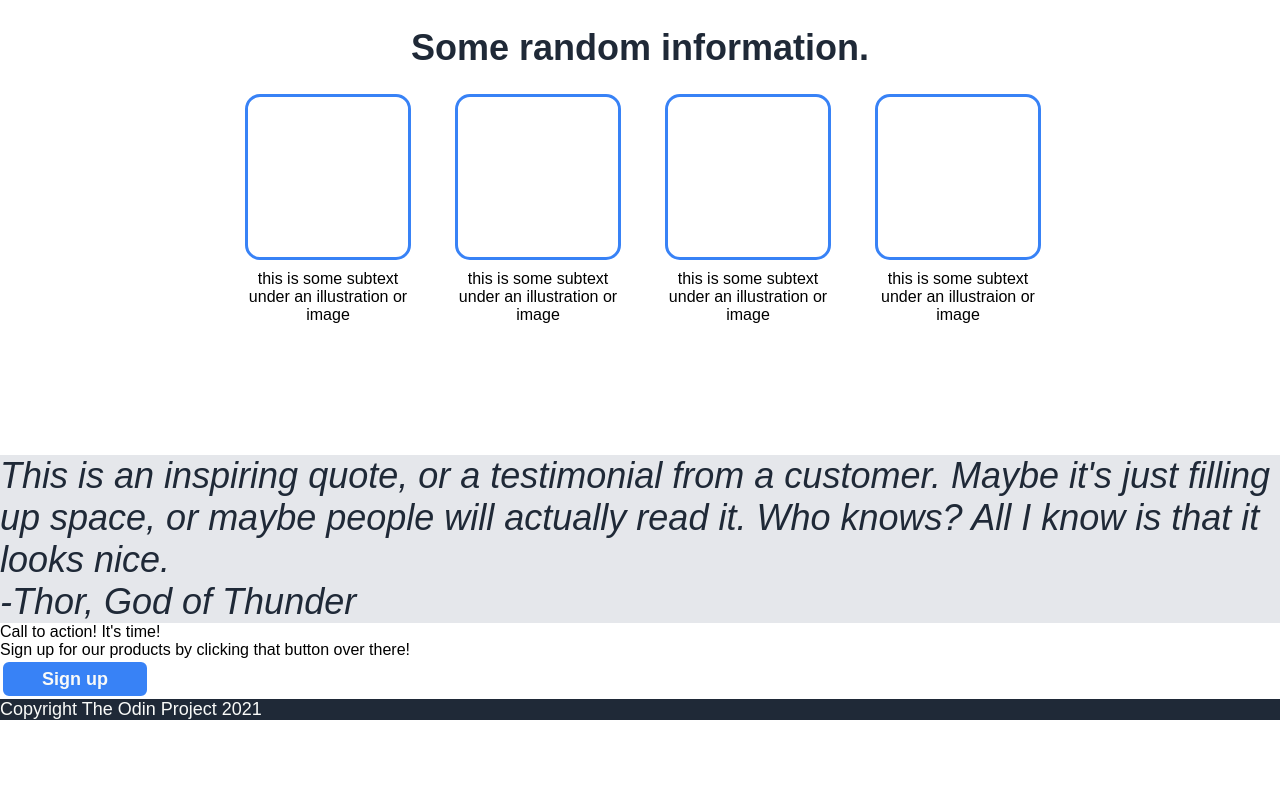
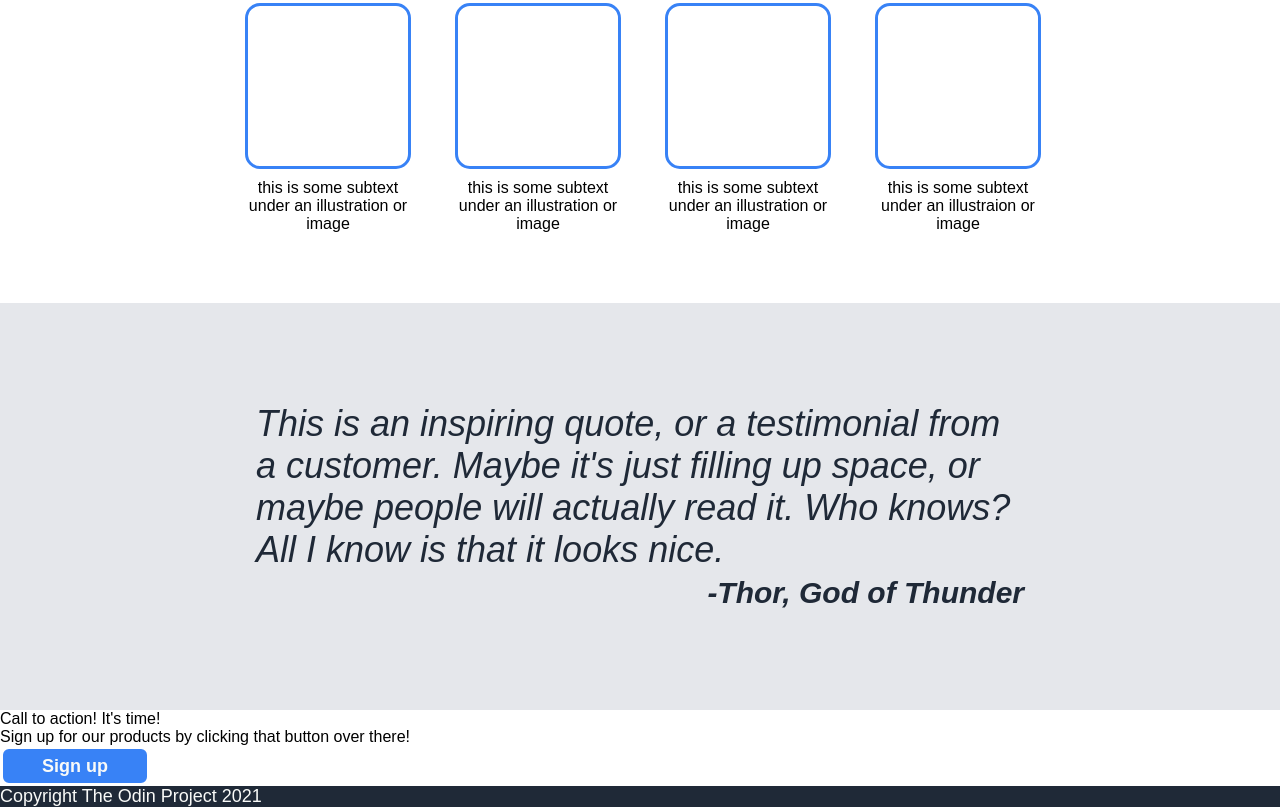
Before and after one commit to l-ada23/odin-landing-page, a plain HTML site: page index.html in a window 1280 px wide. Shown: the part 705-1512 px from the top of the page. Before the commit the page ends 1425 px from the top, so only its background shows below. Drawn offline with Linux system fonts and the light colour scheme.

Commit message:
Complete CSS Styling For Quote Section

```diff
--- a/index.html
+++ b/index.html
@@ -51,12 +51,12 @@
             </div>
         </div>
 
-        <div id="quote">
-            <p>This is an inspiring quote, or a testimonial from a customer. Maybe it's just filling up space, or maybe people will actually read it. Who knows? All I know is that it looks nice.</p>
-            <p>-Thor, God of Thunder</p>
+        <div class="quote-container">
+            <p id="quote">This is an inspiring quote, or a testimonial from a customer. Maybe it's just filling up space, or maybe people will actually read it. Who knows? All I know is that it looks nice.</p>
+            <p id="author">-Thor, God of Thunder</p>
         </div>
 
-        <div id="call-to-action">
+        <div class="call-to-action-container">
             <p>Call to action! It's time!</p>
             <p>Sign up for our products by clicking that button over there!</p>
             <button id="button-2">Sign up</button>
--- a/style.css
+++ b/style.css
@@ -3,12 +3,11 @@
     margin: 0;
 }
 
-/* Header */
+/* Header and Banner */
 
 .header-container {
     color: #e5e7eb;
-    height: 75vh;
-    width: 100%;
+    height: auto;
     display: flex;
     flex-direction: column;
 }
@@ -34,10 +33,10 @@ ul {
 
 .banner-container {
     display: flex;
-    flex: 1 1 0;
     justify-content: space-between;
     gap: 100px;
     margin: 10vh 20vw;
+    padding: 60px 0;
 }
 
 .hero-container {
@@ -61,25 +60,25 @@ ul {
     height: auto;
     justify-content: center;
     align-items: center;
+    padding: 10px;
 }
 
 #logo, #hero, footer {
     color: #f9faf8;
 }
 
-/* Banner */
-
 /* Random Info */
 
 .random-info {
     text-align: center;
-    height: 70vh;
+    height: auto;
     display: flex;
     flex-direction: column;
     justify-content: center;
     align-items: center;
     gap: 25px;
     flex: 1;
+    padding: 70px 0;
 }
 
 .images {
@@ -107,19 +106,30 @@ ul {
     font-weight: 900;
 }
 
-
-
-
 /* Quote */
 
-#quote, #h2-random-info {
+.quote-container, #h2-random-info {
     font-size: 36px;
     color: #1f2937;
 }
 
-#quote {
+.quote-container {
     font-style: italic;
+    font-weight: 300;
     background-color: #e5e7eb;
+    height: auto;
+    display: flex;
+    flex-flow: column;
+    justify-content: center;
+    align-items: center;
+    padding: 100px 20vw;
+    gap: 5px;
+}
+
+#author {
+    margin-left: auto;
+    font-weight: 900;
+    font-size: 30px;
 }
 
 /* Call to Action */
```
